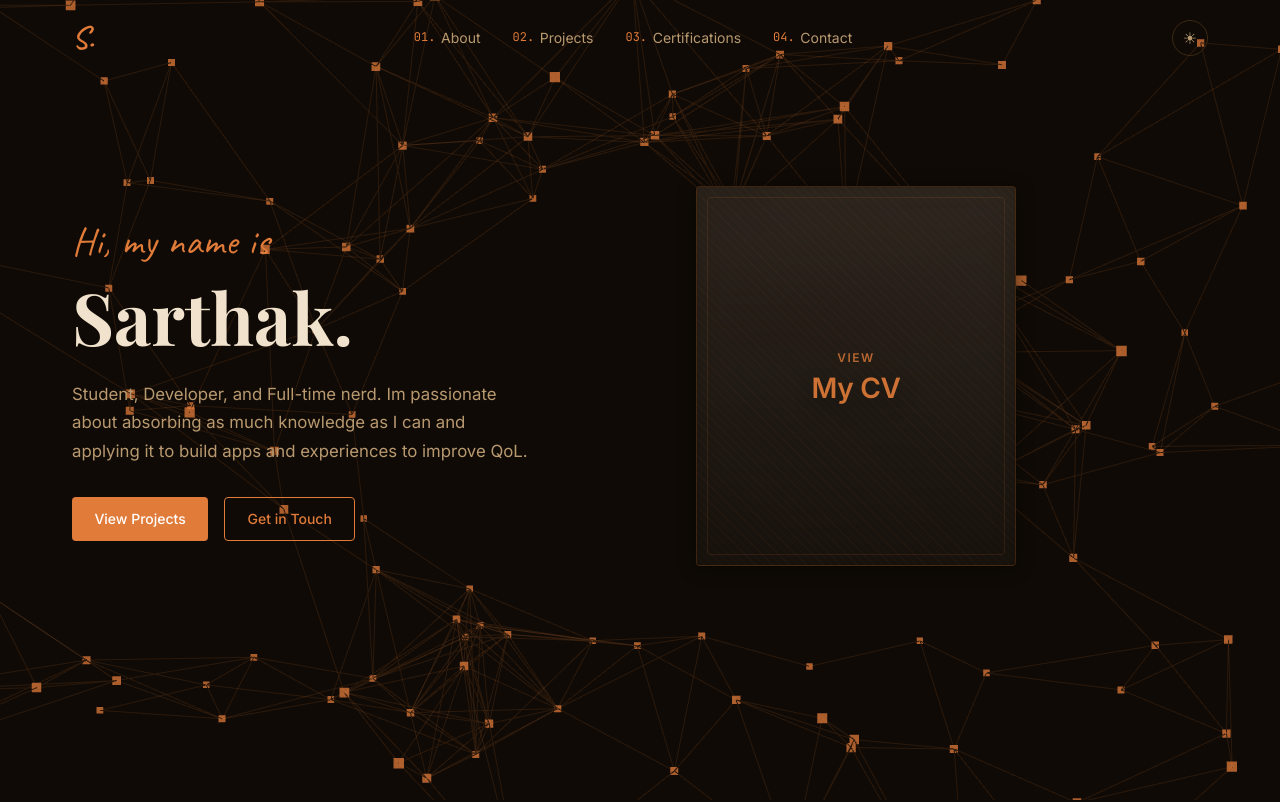
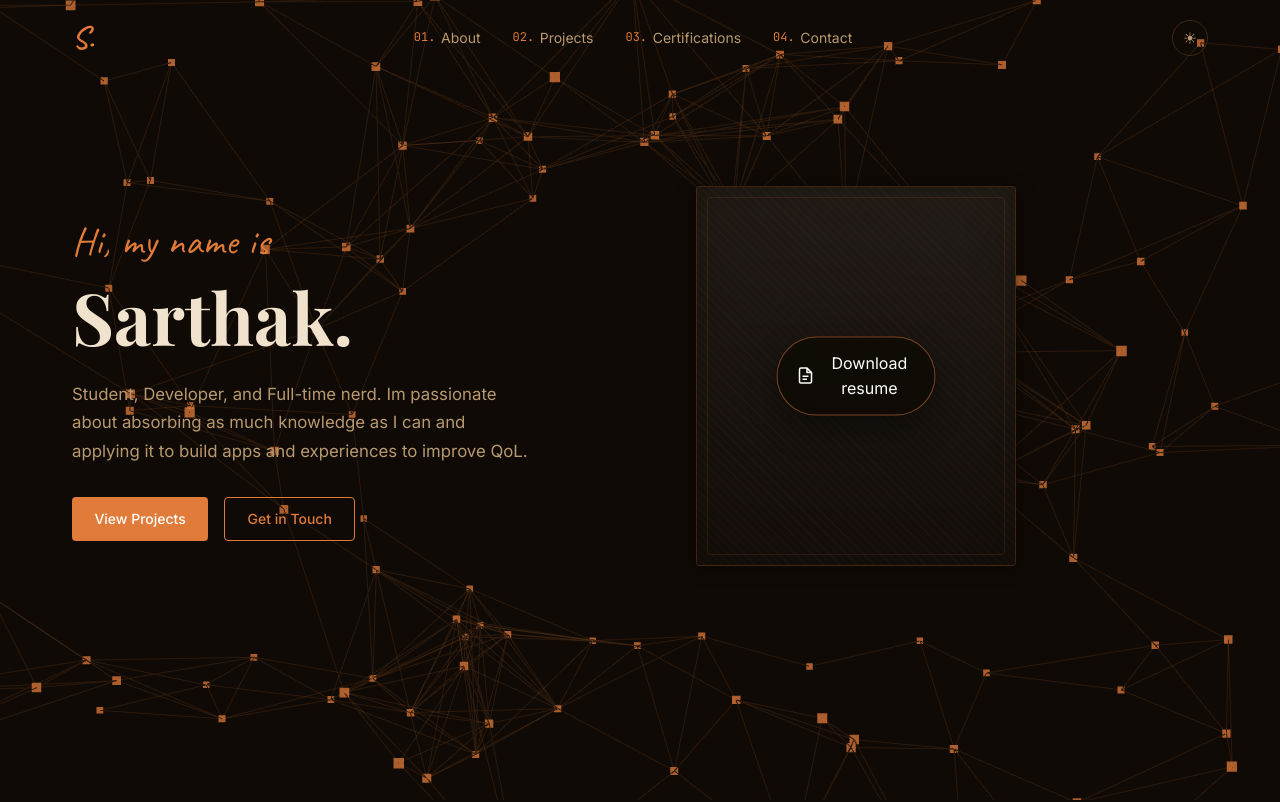
Before and after one commit to sushi2dragon/Portfolio, a React (Vite) app in the folder client/: page / in a window 1280 px wide. Shown: the top 802 px of the page. Built offline with nearby package versions, Linux system fonts and the light colour scheme; no server answers; a web font is replaced by a local one.

Commit message:
Make resume card heavily blurred with button always visible
Co-Authored-By: Claude Sonnet 4.6 <noreply@anthropic.com>

```diff
--- a/client/src/components/Hero/Hero.css
+++ b/client/src/components/Hero/Hero.css
@@ -100,9 +100,9 @@
 .resume-card__preview {
   position: absolute;
   inset: 0;
-  filter: blur(18px) saturate(0.76) brightness(0.48);
+  filter: blur(28px) saturate(0.4) brightness(0.28);
   transform: scale(1.12);
-  opacity: 0.55;
+  opacity: 0.7;
   transition: filter 0.38s ease, transform 0.38s ease, opacity 0.38s ease;
 }
 
@@ -275,32 +275,18 @@
 }
 
 .resume-card__eyebrow {
-  font-family: 'Inter', system-ui, -apple-system, 'Segoe UI', Roboto, Arial, sans-serif;
-  font-size: 0.75rem;
-  font-weight: 600;
-  letter-spacing: 0.12em;
-  text-transform: uppercase;
-  color: rgba(224, 123, 57, 0.78);
-  transition: opacity 0.25s ease, transform 0.25s ease;
+  display: none;
 }
 
 .resume-card__title {
-  font-family: 'Inter', system-ui, -apple-system, 'Segoe UI', Roboto, Arial, sans-serif;
-  font-size: clamp(1.35rem, 2.8vw, 1.75rem);
-  font-style: normal;
-  font-weight: 700;
-  letter-spacing: -0.01em;
-  color: rgba(224, 123, 57, 0.9);
-  line-height: 1.1;
-  text-shadow: 0 8px 18px rgba(0, 0, 0, 0.35);
-  transition: transform 0.25s ease, opacity 0.25s ease;
+  display: none;
 }
 
 .resume-card__button {
   position: absolute;
   left: 50%;
   top: 50%;
-  transform: translate(-50%, -50%) scale(0.94);
+  transform: translate(-50%, -50%) scale(1);
   display: inline-flex;
   align-items: center;
   gap: 0.55rem;
@@ -310,15 +296,15 @@
   color: #fff;
   border: 1px solid rgba(224, 123, 57, 0.5);
   box-shadow: 0 14px 30px rgba(0, 0, 0, 0.4);
-  opacity: 0;
+  opacity: 1;
   transition: opacity 0.25s ease, transform 0.25s ease, background 0.25s ease;
 }
 
 .resume-card:hover .resume-card__preview,
 .resume-card:focus-visible .resume-card__preview {
-  filter: blur(1px) saturate(1) brightness(0.96);
-  transform: scale(1.02);
-  opacity: 1;
+  filter: blur(22px) saturate(0.4) brightness(0.32);
+  transform: scale(1.08);
+  opacity: 0.8;
 }
 
 .resume-card--document:hover .resume-card__preview,
```
